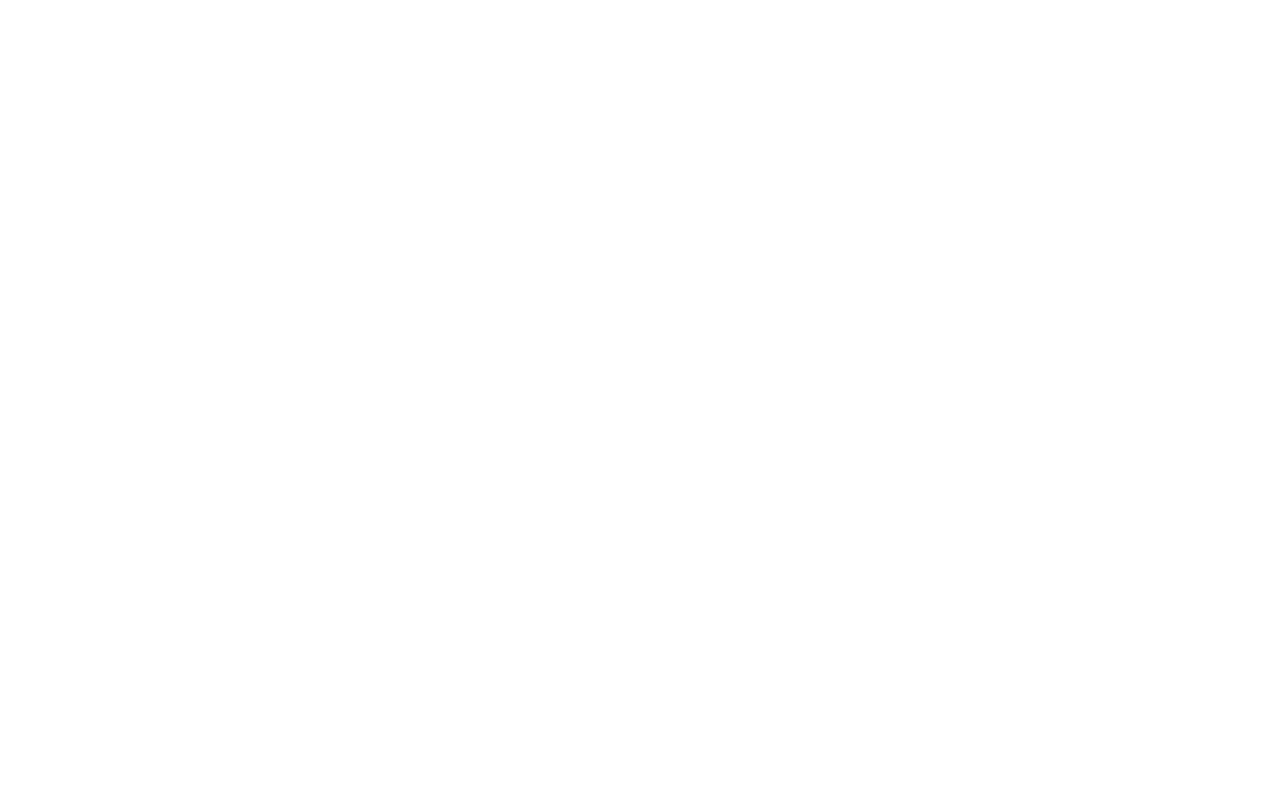
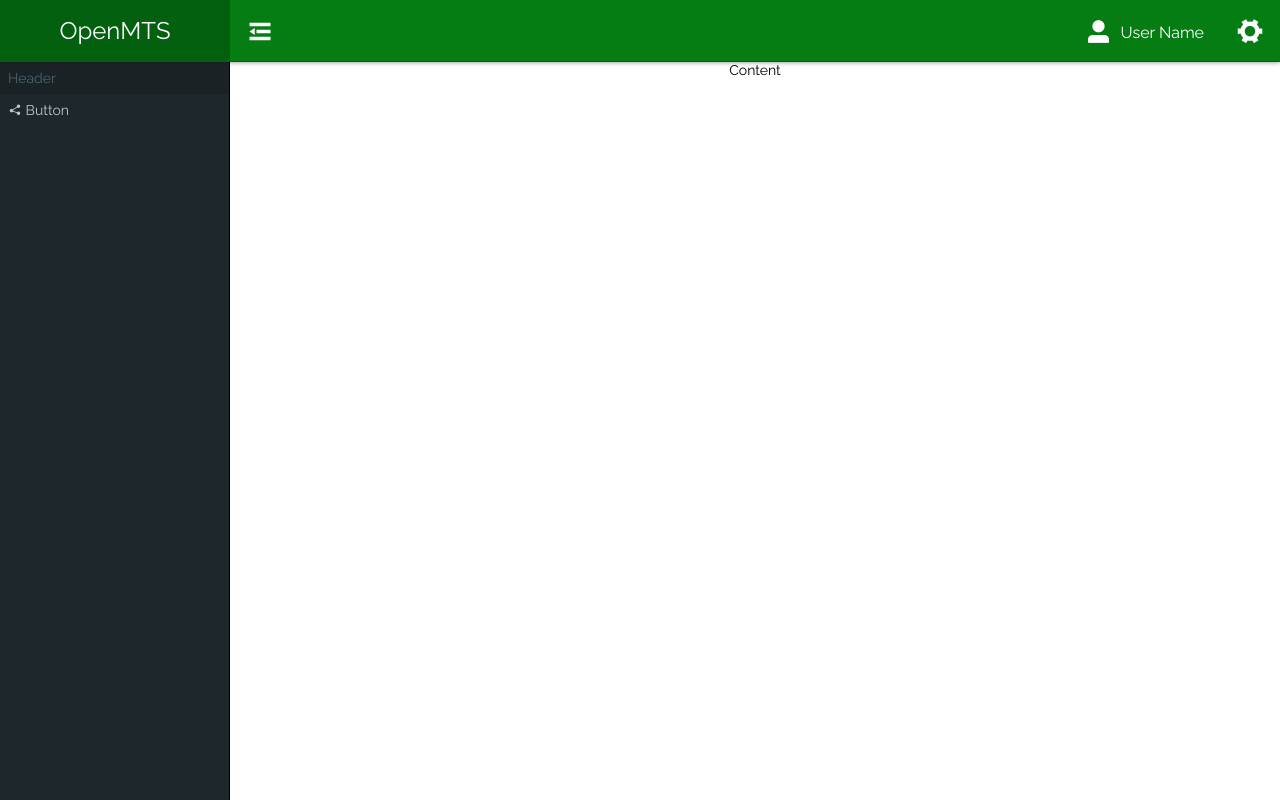
Before and after one commit to alex-c/OpenMTS, a Vue app in the folder mts-frontend/: page /private in a window 1280 px wide. Built offline with nearby package versions, Linux system fonts and the light colour scheme.

Commit message:
WIP on private page

```diff
--- a/mts-frontend/src/components/Navbar.vue
+++ b/mts-frontend/src/components/Navbar.vue
@@ -1,13 +1,27 @@
 <template>
-  <div id="navbar">
+  <header id="navbar">
     <div id="navbar-title">OpenMTS</div>
-    <div id="navbar-right">
-      <div class="navbar-button" @click="drawer = true">
-        <i class="el-icon-s-tools"></i>
+    <div id="navbar-left">
+      <div class="navbar-button" @click="toggleSidebar">
+        <i class="el-icon-s-unfold" v-if="menuCollapsed"></i>
+        <i class="el-icon-s-fold" v-else></i>
       </div>
     </div>
+    <div class="navbar-button navbar-right" @click="drawer = true">
+      <i class="el-icon-s-tools"></i>
+    </div>
+    <el-dropdown class="navbar-right" style="color:white;" trigger="click" placement="bottom">
+      <div class="navbar-button" id="user-menu">
+        <i class="el-icon-user-solid"></i>
+        <span id="user-menu-title">User Name</span>
+      </div>
+      <el-dropdown-menu slot="dropdown">
+        <el-dropdown-item icon="el-icon-user-solid">Account</el-dropdown-item>
+        <el-dropdown-item icon="el-icon-close">Sign Out</el-dropdown-item>
+      </el-dropdown-menu>
+    </el-dropdown>
     <Settings :drawer.sync="drawer" />
-  </div>
+  </header>
 </template>
 
 <script>
@@ -20,6 +34,16 @@
     return {
       drawer: false,
     };
+  },
+  computed: {
+    menuCollapsed() {
+      return this.$store.state.ui.menuCollapsed;
+    },
+  },
+  methods: {
+    toggleSidebar: function() {
+      this.$store.commit('toggleSidebar');
+    },
   },
 };
 </script>
@@ -37,11 +61,18 @@
 
 #navbar-title {
   float: left;
-  padding: 16px;
+  width: 230px;
+  padding: 16px 0px;
   font-size: 24px;
+  background-color: $color-dark-accent;
 }
 
-#navbar-right {
+#navbar-left {
+  float: left;
+  font-size: 28px;
+}
+
+.navbar-right {
   float: right;
   font-size: 28px;
 }
@@ -54,4 +85,14 @@
   background-color: $color-dark-accent;
   cursor: pointer;
 }
+
+#user-menu > i {
+  margin-right: 8px;
+}
+
+#user-menu-title {
+  font-size: 16px;
+  position: relative;
+  top: -4px;
+}
 </style>
--- /dev/null
+++ b/mts-frontend/src/components/Sidebar.vue
@@ -0,0 +1,61 @@
+<template>
+  <aside id="sidebar">
+    <div id="menu">
+      <div class="menu-header">Header</div>
+      <div class="menu-button">
+        <i class="el-icon-share"></i> Button
+      </div>
+    </div>
+  </aside>
+</template>
+
+<script>
+export default {
+  name: 'sidebar',
+  data() {
+    return {
+      isCollapsed: false,
+    };
+  },
+  computed: {
+    menuCollapsed() {
+      return this.$store.state.ui.menuCollapsed;
+    },
+  },
+};
+</script>
+
+<style lang="scss" scoped>
+@import '../theme/colors.scss';
+
+#sidebar {
+  position: fixed;
+  top: 62px;
+  left: 0;
+  min-height: 100%;
+  width: 229px;
+  background-color: $color-menu-primary;
+  border-right: 1px solid black;
+  color: $color-menu-light-text;
+}
+
+#menu {
+  height: auto;
+  text-align: left;
+}
+
+.menu-header {
+  padding: 8px;
+  background-color: $color-menu-dark-accent;
+  color: $color-menu-dark-text;
+}
+
+.menu-button {
+  padding: 8px;
+  &:hover {
+    cursor: pointer;
+    background-color: $color-menu-light-accent;
+    color: white;
+  }
+}
+</style>
--- a/mts-frontend/src/router/index.js
+++ b/mts-frontend/src/router/index.js
@@ -1,6 +1,7 @@
 import Vue from 'vue';
 import VueRouter from 'vue-router';
 import Public from '../views/Public.vue';
+import Private from '../views/Private.vue';
 
 Vue.use(VueRouter);
 
@@ -9,6 +10,11 @@
     path: '/',
     name: 'public',
     component: Public,
+  },
+  {
+    path: '/private',
+    name: 'private',
+    component: Private,
   },
 ];
 
--- a/mts-frontend/src/store/index.js
+++ b/mts-frontend/src/store/index.js
@@ -1,10 +1,23 @@
 import Vue from 'vue';
 import Vuex from 'vuex';
 Vue.use(Vuex);
+
+const ui = {
+  state: {
+    menuCollapsed: false,
+  },
+  mutations: {
+    toggleSidebar(state) {
+      state.menuCollapsed = !state.menuCollapsed;
+    },
+  },
+  actions: {},
+  getters: {},
+};
 
 export default new Vuex.Store({
   state: {},
   mutations: {},
   actions: {},
-  modules: {},
+  modules: { ui },
 });
--- a/mts-frontend/src/theme/colors.scss
+++ b/mts-frontend/src/theme/colors.scss
@@ -1,2 +1,8 @@
 $color-primary: #057D13;
 $color-dark-accent: #03600E;
+
+$color-menu-primary: #1e282c;
+$color-menu-light-accent: #2c3b41;
+$color-menu-dark-accent: #1a2226;
+$color-menu-dark-text: #4b646f;
+$color-menu-light-text: #b8c7ce;
--- /dev/null
+++ b/mts-frontend/src/views/Private.vue
@@ -0,0 +1,23 @@
+<template>
+  <div id="private">
+    <Navbar />
+    <Sidebar />
+    <div id="content">Content</div>
+  </div>
+</template>
+
+<script>
+import Navbar from '@/components/Navbar.vue';
+import Sidebar from '@/components/Sidebar.vue';
+
+export default {
+  name: 'private',
+  components: { Navbar, Sidebar },
+};
+</script>
+
+<style lang="scss" scoped>
+#content {
+  margin-left: 230px;
+}
+</style>
--- a/mts-frontend/src/views/Public.vue
+++ b/mts-frontend/src/views/Public.vue
@@ -60,7 +60,7 @@
   margin: auto;
   margin-top: 96px;
   max-width: 320px;
-  min-width: 240px;
+  min-width: 230px;
   border: 1px solid gray;
   border-radius: 5px;
   box-shadow: 0px 0px 3px 0px gray;
```
